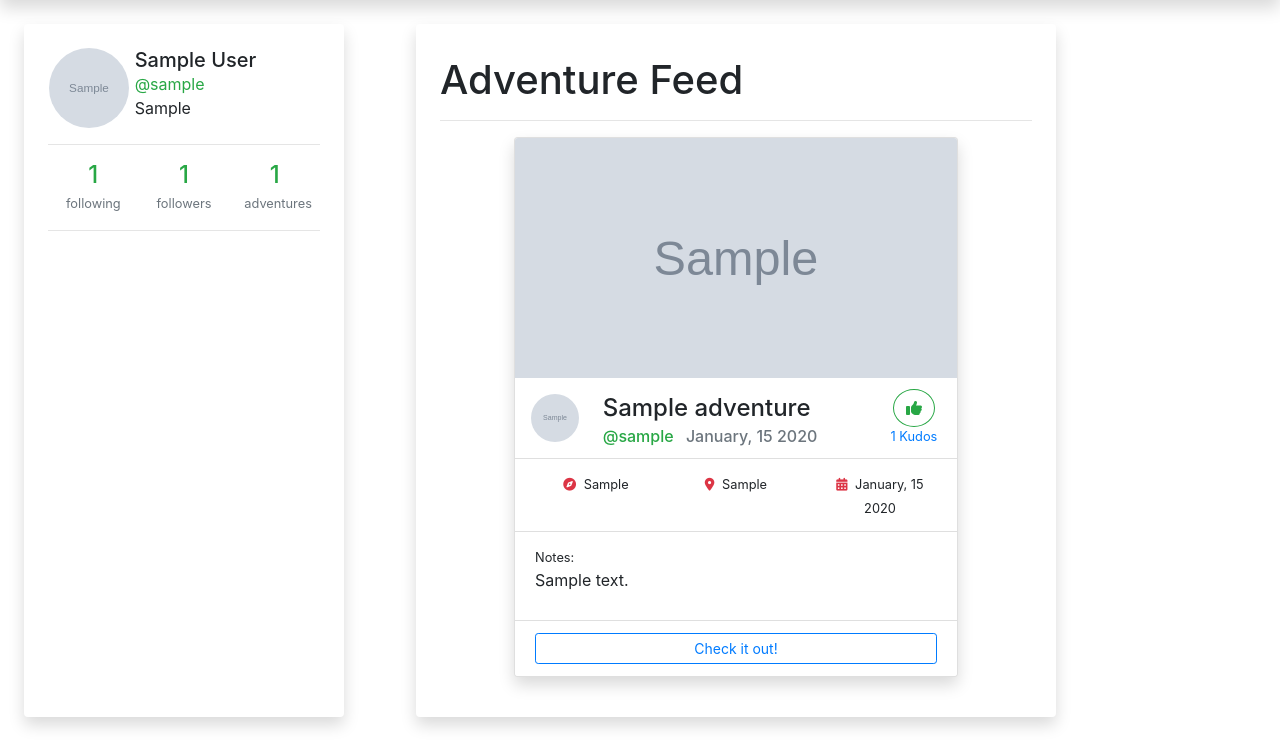
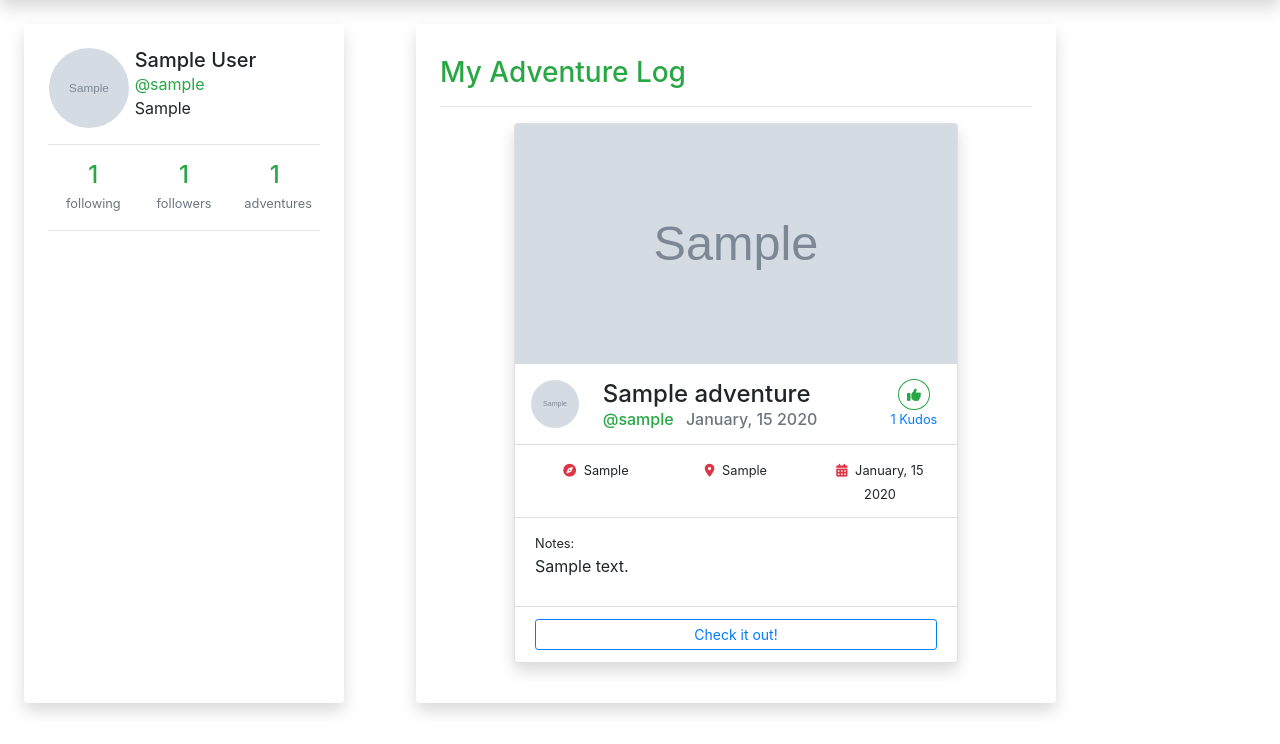
Before and after one commit to nicholejmurphy/Capstone_AdventureBuddy, a Flask app: page /users/1 in a window 1280 px wide. Shown: the part 56-800 px from the top of the page. Run offline with Flask 3, Linux system fonts and the light colour scheme; tables that the repository leaves empty hold one stand-in row (values such as "Sample post"); grey boxes marked "Sample" are stand-in pictures; some libraries are stand-ins or nearby versions.

Commit message:
Updated Kudos styling in html.

```diff
--- a/templates/home.html
+++ b/templates/home.html
@@ -34,7 +34,7 @@
           >
         </div>
         <div class="col-4 text-center">
-          <a class="h4 text-success" href="/adventures/{{g.user.id}}"
+          <a class="h4 text-success" href="/users/{{g.user.id}}"
             >{{g.user.adventures | length}}</a
           >
         </div>
@@ -92,13 +92,13 @@
               class="col-3 d-flex align-items-center justify-content-center mr-2"
             >
               {% if adv in g.user.kudos %}<button
-                class="btn btn-success rounded-circle ml-0 kudos"
+                class="btn btn-sm btn-success rounded-circle ml-0 kudos"
                 data-kudos="True"
                 data-id="{{adv.id}}"
               >
                 <i class="fa-solid fa-thumbs-up"></i></button
               >{% else %}<button
-                class="btn btn-outline-success rounded-circle ml-0 kudos"
+                class="btn btn-sm btn-outline-success rounded-circle ml-0 kudos"
                 data-kudos="False"
                 data-id="{{adv.id}}"
               >
--- a/templates/users/profile.html
+++ b/templates/users/profile.html
@@ -36,7 +36,7 @@
           >
         </div>
         <div class="col-4 text-center">
-          <a class="h4 text-success" href="/adventures/{{user.id}}"
+          <a class="h4 text-success" href="/users/{{user.id}}"
             >{{user.adventures | length}}</a
           >
         </div>
@@ -66,7 +66,7 @@
       <div class="alert alert-{{category}}" role="alert">{{ message }}</div>
       {% endfor %}
     </div>
-    <h1>Adventure Feed</h1>
+    <h1 class="text-success h3">My Adventure Log</h1>
     <hr />
     {% for adv in user.adventures %}
     <div class="card my-2 w-75 shadow mx-auto mb-3">
@@ -96,13 +96,13 @@
               class="col-3 d-flex align-items-center justify-content-center mr-2"
             >
               {% if adv in g.user.kudos %}<button
-                class="btn btn-success rounded-circle ml-0 kudos"
+                class="btn btn-sm btn-success rounded-circle ml-0 kudos"
                 data-kudos="True"
                 data-id="{{adv.id}}"
               >
                 <i class="fa-solid fa-thumbs-up"></i></button
               >{% else %}<button
-                class="btn btn-outline-success rounded-circle ml-0 kudos"
+                class="btn btn-sm btn-outline-success rounded-circle ml-0 kudos"
                 data-kudos="False"
                 data-id="{{adv.id}}"
               >
```
Also changed, not shown: templates/adventures/details.html (+7 -5 lines).
